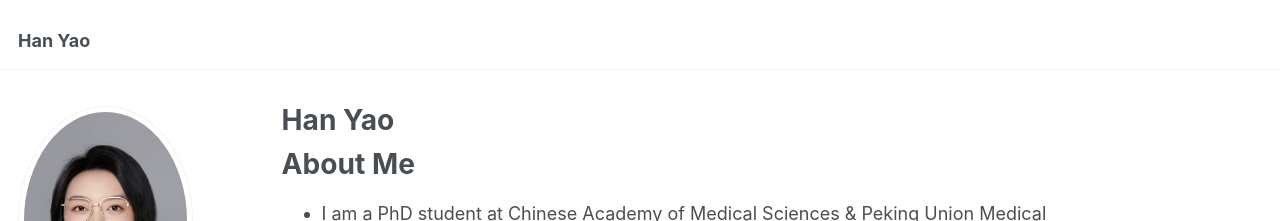
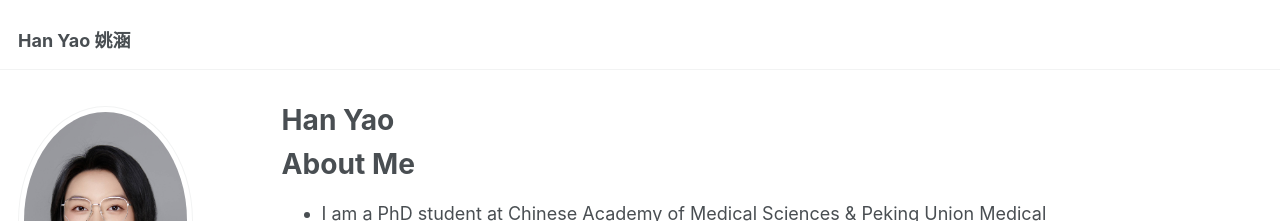
Before and after one commit to hannalyao/yaohan.github.io, a Jekyll site: the page built from _pages/about.md, in a window 1280 px wide. Shown: the top 221 px of the page. Built offline with Jekyll 4.4.1, drawn with Linux system fonts in a browser that asks for light colours; some web fonts are replaced.

Commit message:
_config.yml

```diff
--- a/_config.yml
+++ b/_config.yml
@@ -9,11 +9,11 @@
 # Basic Site Settings
 locale                   : "en-US"
 site_theme               : "default"
-title                    : "Han Yao"
+title                    : "Han Yao 姚涵"
 title_separator          : "-"
 name                     : &name "Your Name"
 description              : &description "personal description"
-url                      : https://academicpages.github.io # the base hostname & protocol for your site e.g. "https://[your GitHub username].github.io"
+url                      : https://hannalyao.github.io # the base hostname & protocol for your site e.g. "https://hannalyao.github.io"
 baseurl                  : "" # the subpath of your site, e.g. "/blog"
 repository               : "hannalyao.github.io"
 
```
